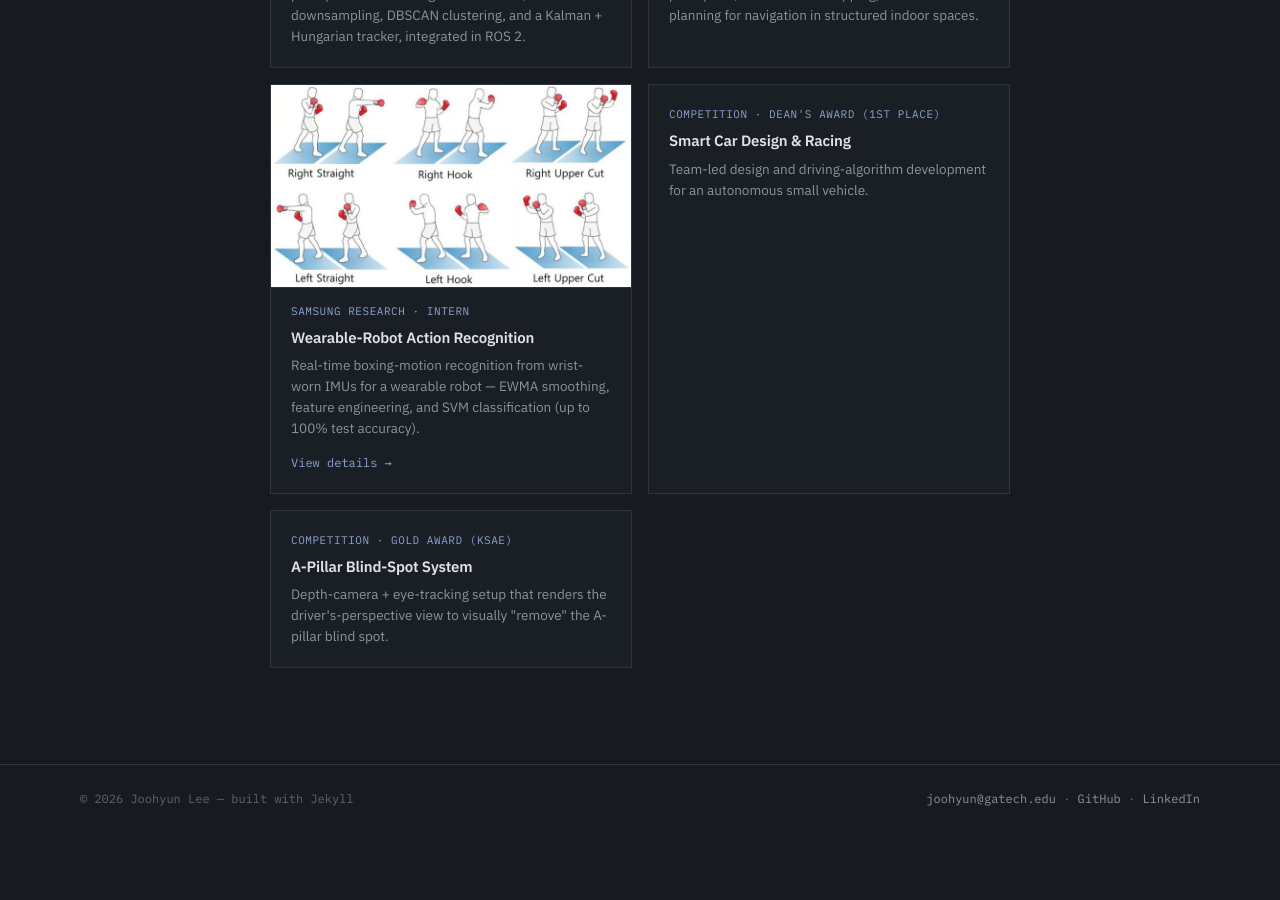
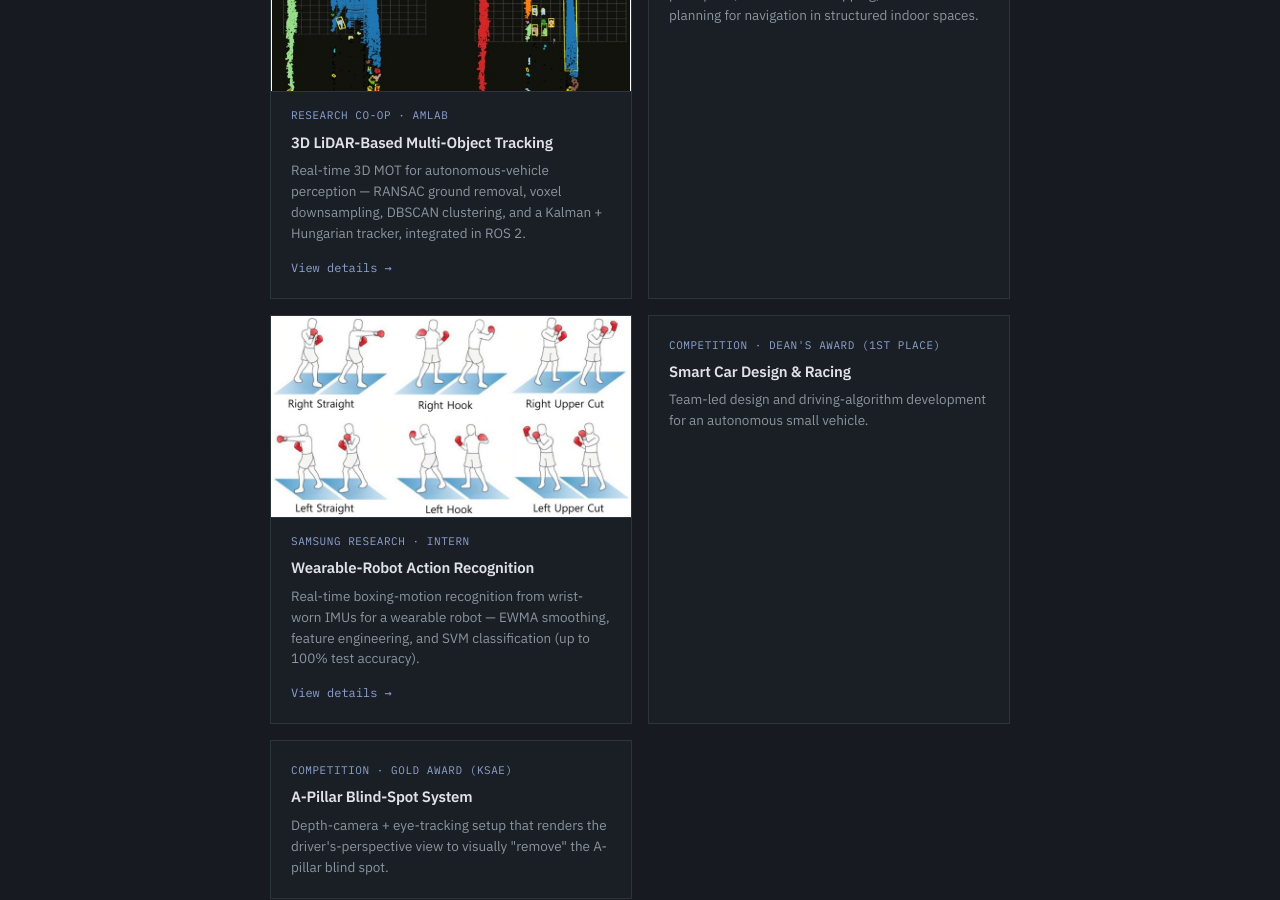
Before and after one commit to curiousLionH/curiousLionH.github.io, a Jekyll site: the page built from projects.md, in a window 1280 px wide and 900 px high, scrolled down 722 px. Built offline with Jekyll 4.4.1, drawn with Linux system fonts in a browser that asks for light colours; before the commit the page ends 1555 px from its top, so only the background shows below that.

Commit message:
Add image and detail dialog for the 3D LiDAR MOT co-op project
Card thumbnail and write-up based on the 2021 winter co-op report:
detection (RANSAC ground removal, voxel + DBSCAN, min-area boxes,
filters), tracking (Hungarian association, constant-velocity Kalman,
best-box), results, and role.

Co-Authored-By: Claude Opus 5.5 <noreply@anthropic.com>

```diff
--- a/projects.md
+++ b/projects.md
@@ -21,10 +21,12 @@ permalink: /projects/
 <h3>Perception &amp; Tracking for Autonomous Driving</h3>
 <p>Camera-based and end-to-end 3D multi-object tracking frameworks, a custom tracking-performance evaluation pipeline, and a CUDA-based LiDAR interface in Python for high-throughput LiDAR data processing. Camera/LiDAR tracking and evaluation work shipped in Hyundai's autonomous-driving model, <a href="https://www.youtube.com/watch?v=-7BEzmdrlcU" target="_blank" rel="noopener">Atria AI</a>; the CUDA LiDAR interface supports the perception stack behind Hyundai's <a href="https://www.hyundaimotorgroup.com/ko/story/CONT0000000000002058" target="_blank" rel="noopener">RoboTaxi</a>.</p>
 </article>
-<article class="project-card">
+<article class="project-card project-card--open" data-project="lidar-mot" tabindex="0" role="button" aria-haspopup="dialog" aria-controls="project-lidar-mot">
+<figure class="project-card__media"><img src="{{ '/assets/img/portfolio/lidar_mot_thumb.jpg' | relative_url }}" alt="Top-down LiDAR point cloud with clustered objects and their bounding boxes" loading="lazy"></figure>
 <span class="kicker">Research Co-op · AMLAB</span>
 <h3>3D LiDAR-Based Multi-Object Tracking</h3>
 <p>Real-time 3D MOT for autonomous-vehicle perception — RANSAC ground removal, voxel downsampling, DBSCAN clustering, and a Kalman + Hungarian tracker, integrated in ROS 2.</p>
+<span class="project-card__more">View details</span>
 </article>
 <article class="project-card">
 <span class="kicker">Robotics · Capstone</span>
@@ -97,6 +99,65 @@ permalink: /projects/
 </div>
 </dialog>
 
+<dialog class="project-modal" id="project-lidar-mot" aria-labelledby="project-lidar-mot-title">
+<div class="project-modal__inner">
+<header class="project-modal__head">
+<span class="kicker">Research Co-op · Vehicle Systems Lab (AMLAB), Sungkyunkwan Univ. · Dec 2021 – Feb 2022</span>
+<h2 id="project-lidar-mot-title">3D LiDAR-Based Multi-Object Tracking</h2>
+<ul class="project-modal__meta">
+<li>Team of 3</li>
+<li>Python · Open3D</li>
+</ul>
+<button type="button" class="project-modal__close" aria-label="Close" autofocus>&times;</button>
+</header>
+
+<p>An autonomous vehicle needs the position and size of surrounding objects, and how they are moving, to plan and control. In this eight-week winter co-op, our team built a rule-based multi-object tracker for 3D LiDAR point clouds. It was planned as the LiDAR branch of a late-fusion design: camera and LiDAR are tracked separately and their results are fused afterwards.</p>
+
+<figure class="project-modal__fig">
+<a href="{{ '/assets/img/portfolio/lidar_mot_pipeline.jpg' | relative_url }}" target="_blank" rel="noopener"><img src="{{ '/assets/img/portfolio/lidar_mot_pipeline.jpg' | relative_url }}" alt="Pipeline: 3D LiDAR point clouds go through detection (ground removal, segmentation, bounding box) and tracking (data association, state estimation, track management)" loading="lazy"></a>
+<figcaption>Overall pipeline: detection turns raw point clouds into object boxes, and tracking links those boxes over time.</figcaption>
+</figure>
+
+<h3>Detection</h3>
+<ul>
+<li><strong>Ground removal.</strong> RANSAC plane fitting removes ground points. Without this step the road merges with nearby objects, and only a few vehicles could be tracked.</li>
+<li><strong>Segmentation.</strong> Voxel downsampling reduces the point count, and DBSCAN density clustering groups the remaining points into objects.</li>
+<li><strong>Bounding boxes.</strong> Each cluster's convex hull is fitted with a minimum-area rectangle, which gives the object's center, size, and heading.</li>
+<li><strong>Filtering.</strong> Clusters that are not vehicles, such as street trees, curbs, and flower beds, are discarded using thresholds on top-view area, length-to-width ratio, and point density.</li>
+</ul>
+
+<figure class="project-modal__fig">
+<a href="{{ '/assets/img/portfolio/lidar_mot_ground_removal.jpg' | relative_url }}" target="_blank" rel="noopener"><img src="{{ '/assets/img/portfolio/lidar_mot_ground_removal.jpg' | relative_url }}" alt="Clustered point cloud before and after ground removal" loading="lazy"></a>
+<figcaption>Before (left) and after (right) ground removal. Once the road surface is gone, many more vehicles are separated into their own clusters and boxes.</figcaption>
+</figure>
+
+<div class="project-modal__split">
+<figure class="project-modal__fig">
+<a href="{{ '/assets/img/portfolio/lidar_mot_min_rect.jpg' | relative_url }}" target="_blank" rel="noopener"><img src="{{ '/assets/img/portfolio/lidar_mot_min_rect.jpg' | relative_url }}" alt="Minimum-area rectangle fitted around a convex hull" loading="lazy"></a>
+<figcaption>Minimum-area rectangle on a cluster's convex hull.</figcaption>
+</figure>
+<div>
+<h3>Tracking</h3>
+<ul>
+<li><strong>Data association.</strong> Existing tracks are matched to new detections by linear sum assignment (Hungarian method). The cost combines displacement, heading change, and size change. Pairs too far apart are gated out, and a match is accepted only below a cost threshold.</li>
+<li><strong>State estimation.</strong> A constant-velocity Kalman filter predicts each box center and corrects it with the new measurement. This gives a smoothed position and velocity for every track.</li>
+<li><strong>Box tracking.</strong> Each track ID keeps its best box observed so far, scored by point density. This steadies box size when an object is only partly visible.</li>
+</ul>
+</div>
+</div>
+
+<h3>Results</h3>
+<figure class="project-modal__fig">
+<a href="{{ '/assets/img/portfolio/lidar_mot_result.jpg' | relative_url }}" target="_blank" rel="noopener"><img src="{{ '/assets/img/portfolio/lidar_mot_result.jpg' | relative_url }}" alt="Tracked boxes in the point cloud, a plot of velocity vectors, and a log of track IDs with box centers and relative velocities" loading="lazy"></a>
+<figcaption>Tracker output: tracked boxes (left), estimated velocity vectors (center), and per-track box centers and relative velocities (right).</figcaption>
+</figure>
+<p>Detection and track creation worked reliably: each object received a persistent track ID with its position and velocity. Association was the weak point. LiDAR geometry alone was often not enough to tell whether two detections were the same object. The next steps we proposed were camera detection with YOLOv5, camera–LiDAR calibration to fuse the two, and an IMM-JPDA-UKF tracker.</p>
+
+<h3>My role</h3>
+<p>I set up the development environment and implemented and debugged most of the pipeline. My parts were ground removal, segmentation and clustering, the object filters, bounding-box improvements, the Kalman filter (shared with teammates), and the velocity-vector visualization.</p>
+</div>
+</dialog>
+
 <dialog class="project-modal" id="project-wearable" aria-labelledby="project-wearable-title">
 <div class="project-modal__inner">
 <header class="project-modal__head">
```
Also changed, not shown: assets/img/portfolio/lidar_mot_ground_removal.jpg (added), assets/img/portfolio/lidar_mot_min_rect.jpg (added), assets/img/portfolio/lidar_mot_pipeline.jpg (added), assets/img/portfolio/lidar_mot_result.jpg (added), assets/img/portfolio/lidar_mot_thumb.jpg (added).
